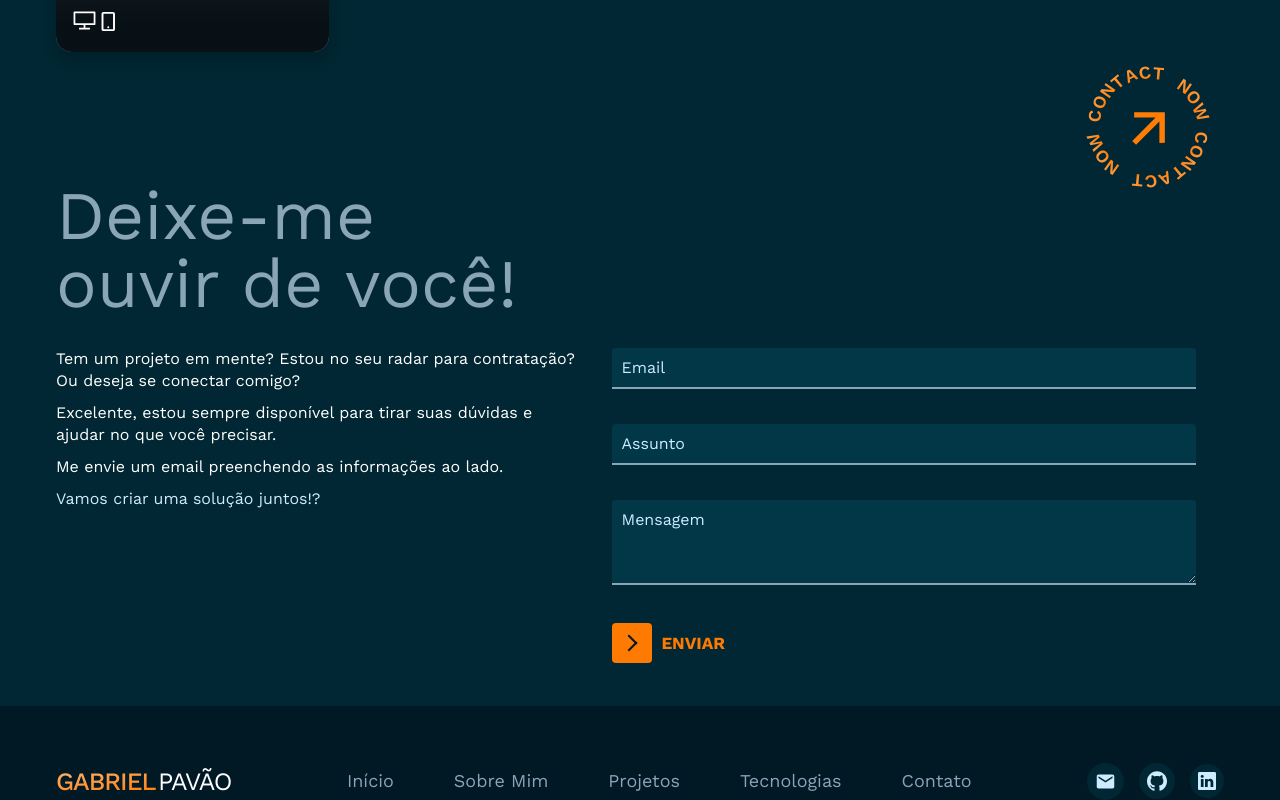
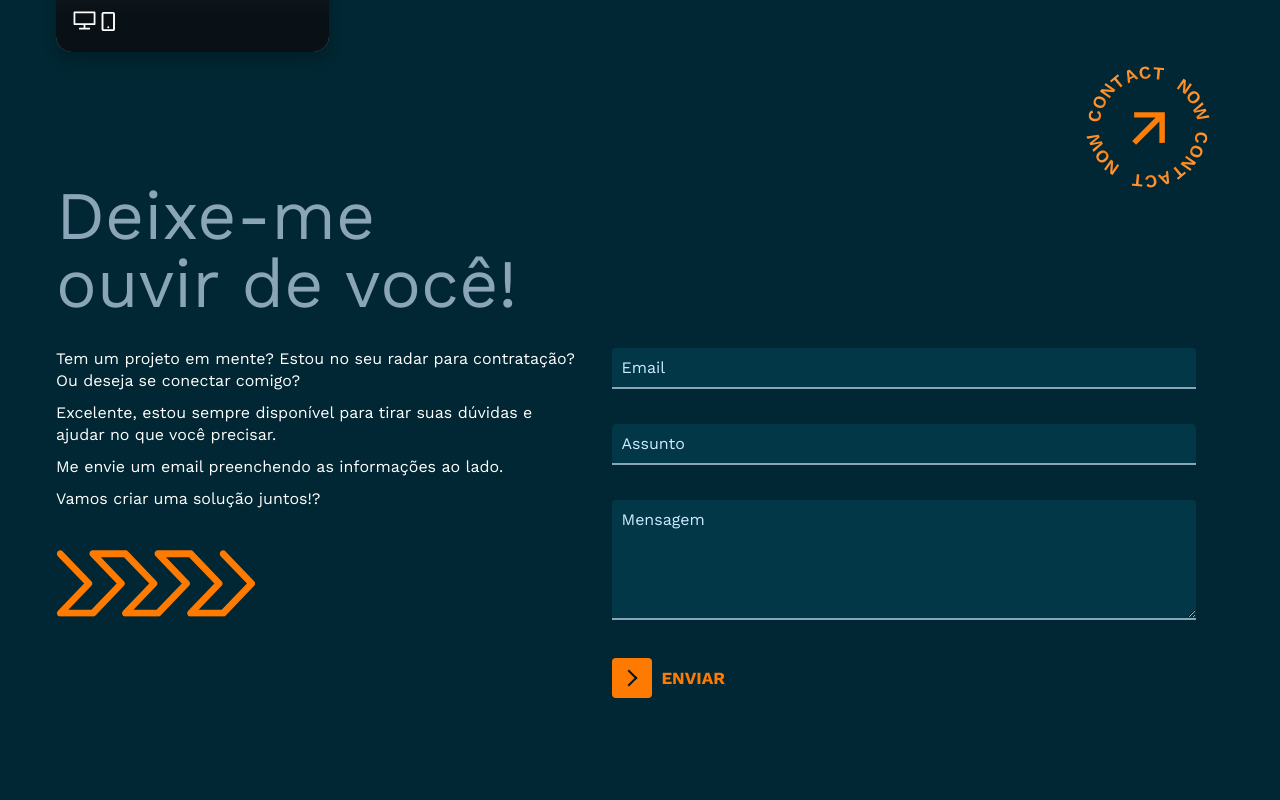
Before and after one commit to gabrielgpavao/gabriel-frontend-portfolio-app, a React (Vite) app: page / in a window 1280 px wide. Shown: the part 2080-2880 px from the top of the page. Built offline with nearby package versions, Linux system fonts and the light colour scheme; no server answers; grey boxes are pictures that could not be loaded.

Commit message:
feat: add arrow icon to Contact section

```diff
--- a/src/pages/Portfolio/components/Contact/Contact.tsx
+++ b/src/pages/Portfolio/components/Contact/Contact.tsx
@@ -3,6 +3,7 @@ import { StyledContainer } from '../../../../styles/Container'
 import { StyledSectionTitle } from '../../../../styles/SectionTitle'
 import { iIdProps } from '../../Portfolio'
 import { StyledContact } from './StyledContact'
+import arrowIcon from '../../../../assets/arrowIcon.svg'
 
 type tEvent = React.FocusEvent<HTMLInputElement, Element> | React.FocusEvent<HTMLTextAreaElement, Element>
 
@@ -29,6 +30,7 @@ export function Contact ({ id }: iIdProps): JSX.Element {
 						<p>Excelente, estou sempre disponível para tirar suas dúvidas e ajudar no que você precisar.</p>
 						<p>Me envie um email preenchendo as informações ao lado.</p>
 						<p>Vamos criar uma solução juntos!?</p>
+						<img src={arrowIcon} alt="" />
 					</div>
 
 					<form>
--- a/src/pages/Portfolio/components/Contact/StyledContact.ts
+++ b/src/pages/Portfolio/components/Contact/StyledContact.ts
@@ -8,7 +8,12 @@ interface iStyledContactProps {
 
 export const StyledContact = styled.div<iStyledContactProps>`
 	padding-top: 50px;
-	margin-bottom: 40px;
+	height: 100vh;
+
+	img {
+		width: 200px;
+		margin-top: 30px;
+	}
 
 	h2 {
 		margin-bottom: 30px;
@@ -87,7 +92,7 @@ export const StyledContact = styled.div<iStyledContactProps>`
 		}
 
 		textarea {
-			min-height: 85px;
+			min-height: 120px;
 			max-height: 160px;
 			resize: vertical;
 			overflow-y: hidden;
```
Also changed, not shown: src/assets/arrowIcon.svg (added).
